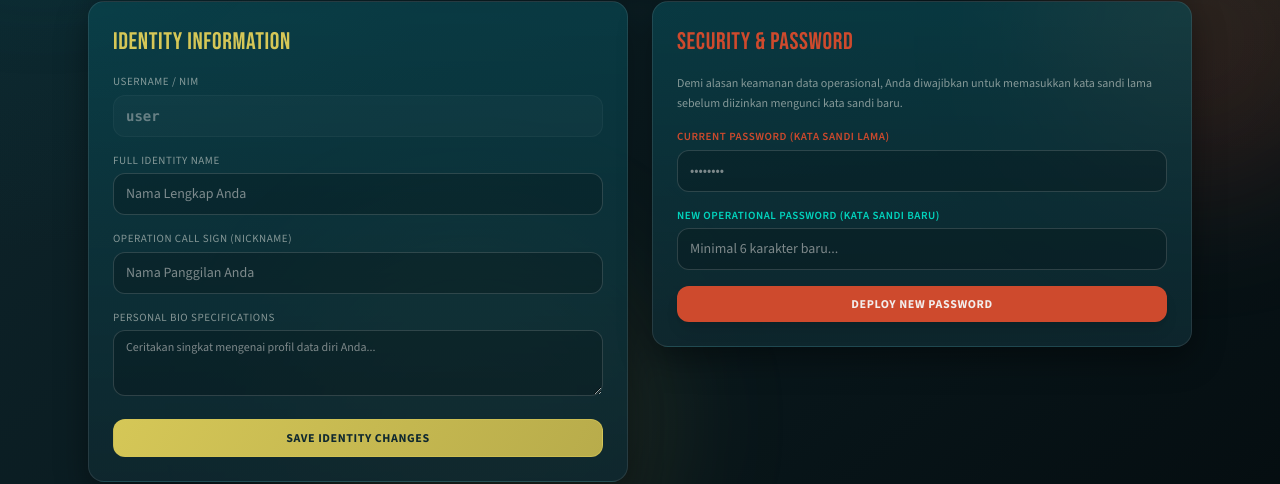
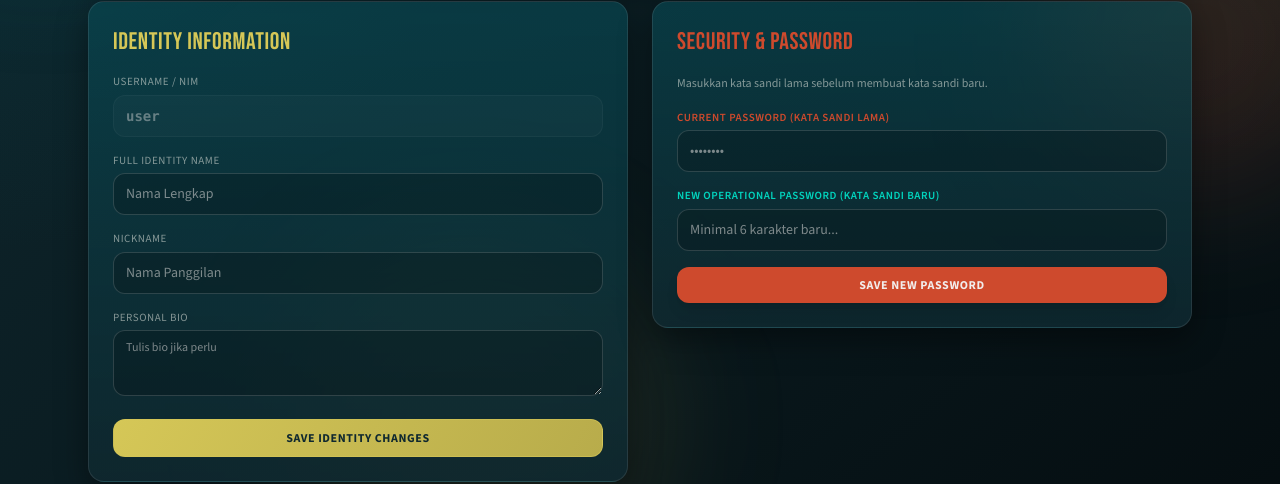
Before and after one commit to ishimafiitb26/is-2026, a Next.js app: page /portal in a window 1280 px wide. Shown: the part 265-749 px from the top of the page. Built offline with nearby package versions, Linux system fonts and the light colour scheme; no server answers; the database is empty; sample sign-in values are in the browser's storage.

Commit message:
update 004-08

```diff
--- a/src/app/admin/page.tsx
+++ b/src/app/admin/page.tsx
@@ -575,7 +575,7 @@ export default function AdminPage() {
       )}
 
       <article className="panel p-6 space-y-4 rounded-2xl border border-[#084D58]/30">
-        <h2 className="font-heading text-2xl text-[#D5C757]">Global Dashboard Config & Auto-Pilot Gates</h2>
+        <h2 className="font-heading text-2xl text-[#D5C757]">PENGATURAN PRESENSI</h2>
 
         <div className="grid gap-4 sm:grid-cols-2">
           <label className="block space-y-1">
--- a/src/app/portal/page.tsx
+++ b/src/app/portal/page.tsx
@@ -26,11 +26,8 @@ export default function PortalPage() {
   const [passwordMessage, setPasswordMessage] = useState<string>("");
   const [isUpdatingProfile, setIsUpdatingProfile] = useState<boolean>(false);
   const [isUpdatingPassword, setIsUpdatingPassword] = useState<boolean>(false);
-
-  // Mengambil representasi NIM asli maba dari potongan alamat email auth
   const studentNIM = user?.email ? user.email.split("@")[0] : "UNKNOWN";
 
-  // KOREKSI 1: Menangkap dan memuat data nama maba hasil injeksi skrip Python secara otomatis
   useEffect(() => {
     if (!user?.uid) return;
 
@@ -48,7 +45,6 @@ export default function PortalPage() {
     return () => unsubscribe();
   }, [user]);
 
-  // Submit Handler Khusus Data Informasi Profil
   const handleUpdateProfile = async (e: FormEvent) => {
     e.preventDefault();
     if (!user?.uid) return;
@@ -74,7 +70,6 @@ export default function PortalPage() {
     }
   };
 
-  // KOREKSI 3: Submit Handler Khusus Kartu Pengubahan Password Mandiri Terintegrasi Firebase
   const handleUpdatePassword = async (e: FormEvent) => {
     e.preventDefault();
     if (!user?.email) return;
@@ -93,11 +88,8 @@ export default function PortalPage() {
     setPasswordMessage("");
 
     try {
-      // Re-autentikasi wajib demi gerbang keamanan Firebase Auth sebelum eksekusi ganti password
       const credential = EmailAuthProvider.credential(user.email, oldPassword.trim());
       await reauthenticateWithCredential(user, credential);
-
-      // Update kata sandi baru ke server Firebase Auth
       await updatePassword(user, newPassword.trim());
 
       setPasswordMessage("Kata sandi akses Anda berhasil diperbarui.");
@@ -135,15 +127,15 @@ export default function PortalPage() {
             </div>
             <div>
               <label className="block text-[11px] uppercase tracking-wider text-[#D7DCD5]/60 mb-1">Full Identity Name</label>
-              <input type="text" value={name} onChange={(e) => setName(e.target.value)} placeholder="Nama Lengkap Anda" className="w-full bg-black/20 border border-white/15 rounded-xl px-3 py-2.5 text-[#F2EDEC] text-sm outline-none focus:border-[#D5C757] transition" required />
+              <input type="text" value={name} onChange={(e) => setName(e.target.value)} placeholder="Nama Lengkap" className="w-full bg-black/20 border border-white/15 rounded-xl px-3 py-2.5 text-[#F2EDEC] text-sm outline-none focus:border-[#D5C757] transition" required />
             </div>
             <div>
-              <label className="block text-[11px] uppercase tracking-wider text-[#D7DCD5]/60 mb-1">Operation Call Sign (Nickname)</label>
-              <input type="text" value={nickname} onChange={(e) => setNickname(e.target.value)} placeholder="Nama Panggilan Anda" className="w-full bg-black/20 border border-white/15 rounded-xl px-3 py-2.5 text-[#F2EDEC] text-sm outline-none focus:border-[#D5C757] transition" required />
+              <label className="block text-[11px] uppercase tracking-wider text-[#D7DCD5]/60 mb-1">Nickname</label>
+              <input type="text" value={nickname} onChange={(e) => setNickname(e.target.value)} placeholder="Nama Panggilan" className="w-full bg-black/20 border border-white/15 rounded-xl px-3 py-2.5 text-[#F2EDEC] text-sm outline-none focus:border-[#D5C757] transition" required />
             </div>
             <div>
-              <label className="block text-[11px] uppercase tracking-wider text-[#D7DCD5]/60 mb-1">Personal Bio Specifications</label>
-              <textarea value={biodata} onChange={(e) => setBiodata(e.target.value)} placeholder="Ceritakan singkat mengenai profil data diri Anda..." className="w-full bg-black/20 border border-white/15 rounded-xl px-3 py-2 text-xs text-[#F2EDEC] outline-none focus:border-[#D5C757] transition" rows={3} required />
+              <label className="block text-[11px] uppercase tracking-wider text-[#D7DCD5]/60 mb-1">Personal Bio</label>
+              <textarea value={biodata} onChange={(e) => setBiodata(e.target.value)} placeholder="Tulis bio jika perlu" className="w-full bg-black/20 border border-white/15 rounded-xl px-3 py-2 text-xs text-[#F2EDEC] outline-none focus:border-[#D5C757] transition" rows={3} required />
             </div>
 
             {profileMessage && <p className="text-xs font-mono text-[#D5C757] bg-black/10 p-2 rounded-lg border border-white/5">{profileMessage}</p>}
@@ -159,7 +151,7 @@ export default function PortalPage() {
           <h2 className="font-heading text-2xl text-[#CE4A2D] tracking-wide">Security & Password</h2>
           <form onSubmit={handleUpdatePassword} className="space-y-4">
             <p className="text-xs text-[#D7DCD5]/60 leading-relaxed">
-              Demi alasan keamanan data operasional, Anda diwajibkan untuk memasukkan kata sandi lama sebelum diizinkan mengunci kata sandi baru.
+              Masukkan kata sandi lama sebelum membuat kata sandi baru.
             </p>
             <div>
               <label className="block text-[11px] uppercase tracking-wider text-[#CE4A2D] mb-1 font-semibold">Current Password (Kata Sandi Lama)</label>
@@ -173,7 +165,7 @@ export default function PortalPage() {
             {passwordMessage && <p className="text-xs font-mono text-[#D5C757] bg-black/10 p-2.5 rounded-lg border border-white/5">{passwordMessage}</p>}
 
             <button type="submit" disabled={isUpdatingPassword} className="w-full py-2.5 bg-[#CE4A2D] hover:bg-[#b23d22] disabled:opacity-40 text-[#F2EDEC] font-bold text-xs uppercase tracking-wider rounded-xl transition shadow-lg">
-              {isUpdatingPassword ? "Encrypting Key..." : "Deploy New Password"}
+              {isUpdatingPassword ? "Encrypting Key..." : "Save New Password"}
             </button>
           </form>
         </article>
```
